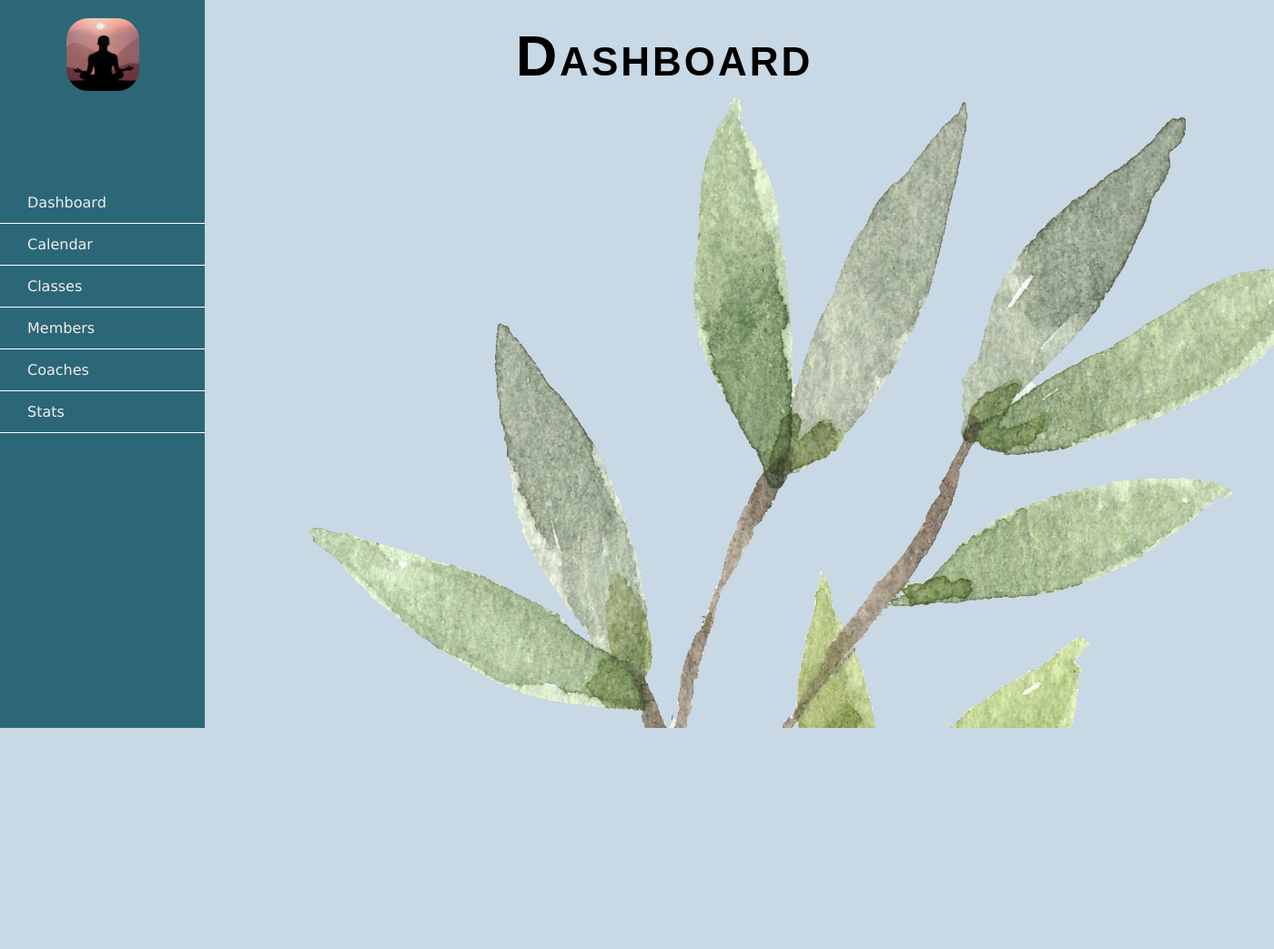
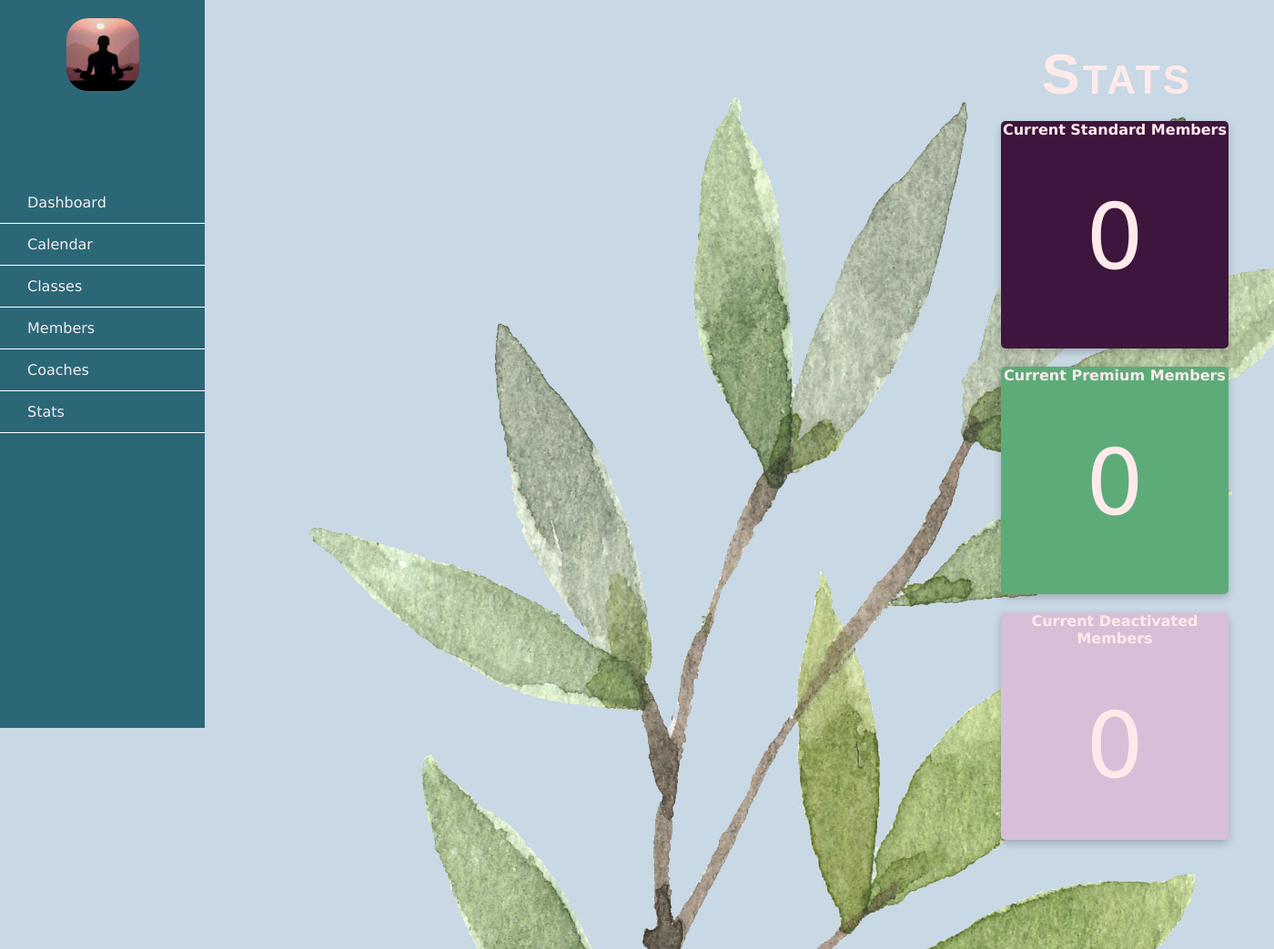
Before and after one commit to Nixon2223/Gym_Manager_Flask_Project, a Flask app: page / in a window 1400 px wide. Shown: the whole page at 91% size. Before the commit the page ends 800 px from the top, so only its background shows below. Run offline with Flask 2, Linux system fonts and the light colour scheme; data that the repository does not hold is empty; some libraries are stand-ins or nearby versions.

Commit message:
stats aligned on dashboard

```diff
--- a/gym_manager/controllers/dashboard_controller.py
+++ b/gym_manager/controllers/dashboard_controller.py
@@ -8,9 +8,7 @@ dashboard_blueprint = Blueprint("dashboard", __name__)
 # INDEX
 @dashboard_blueprint.route("/")
 def dashboard():
-    all_gym_classes = gym_class_repository.select_all()
-    todays_classes = []
-    for gym_class in all_gym_classes:
-        if str(gym_class.date)[8:] == "16":
-            todays_classes.append(gym_class)
-    return render_template("dashboard/index.html", todays_classes = todays_classes)
+    standard_members = len(member_repository.select_standard())
+    deactivated_members = len(member_repository.select_deactivated())
+    premium_members = len(member_repository.select_premium())
+    return render_template("dashboard/index.html", premium_members = premium_members, standard_members = standard_members, deactivated_members = deactivated_members)
--- a/gym_manager/static/css/classes.css
+++ b/gym_manager/static/css/classes.css
@@ -10,7 +10,7 @@ h2 {
     flex-wrap: wrap;
     position: relative;
     width:1000px;
-    margin:3g0px 100px 100px 370px;
+    margin:300px 100px 100px 370px;
     padding:20px;
     height: auto;
 }
--- /dev/null
+++ b/gym_manager/static/css/dashboard.css
@@ -0,0 +1,19 @@
+.content_dashboard {
+    gap: 20px;
+    width:1000px;
+    margin:0px 100px 100px 370px;
+    padding:20px;
+    height: auto;
+}
+
+.stats_heading {
+    margin-right: 40px;
+}
+
+.stats_dashboard {
+    color: rgb(254, 234, 234);
+    gap: 20px;
+    display: flex;
+    flex-direction: column;
+    align-items:end;
+}
--- a/gym_manager/templates/calendar/class.html
+++ b/gym_manager/templates/calendar/class.html
@@ -49,6 +49,9 @@
 {% for empty_booking in range(booked_in_members | length, gym_class.capacity) %}
 <div class = "member_booking">
 
+
+
+
 </div>
 {% endfor %}
 </div>
--- a/gym_manager/templates/dashboard/index.html
+++ b/gym_manager/templates/dashboard/index.html
@@ -1,30 +1,25 @@
 {% extends "base.html" %}
 {% block content %}
-<h2>Dashboard</h2>
+
 <div class = "content_dashboard">
 
-<div class = "todays_classes"></div>
-
-
-<TABLE>
-
-    {% for class in todays_classes %}
-
-        <td>{{ class.title }}</td>
-        <td>{{ class.capacity }}</td>
-        <td>{{ class.start_time }}</td>
-        <td><a href="/calendar/class/{{ class.id }}" class="active">View</td>
-
-    {% endfor %}
-</table>
-
-
+<div class = "stats_dashboard">
+<h2 class = "stats_heading">Stats</h2>
+<div class ="stat" id = "total_standard">
+    <h4>Current Standard Members</h4>
+    <p>{{standard_members}}</p>
 </div>
 
+<div class ="stat" id = "total_premium">
+    <h4>Current Premium Members</h4>
+    <p>{{premium_members}}</p>
+</div>
 
-
-<h3>Stats</h3>
-
+<div class ="stat" id = "total_deactivated">
+    <h4>Current Deactivated Members</h4>
+    <p>{{deactivated_members}}</p>
+</div>
+</div>
 
 
 </div>
```
